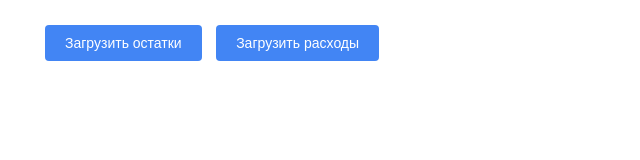
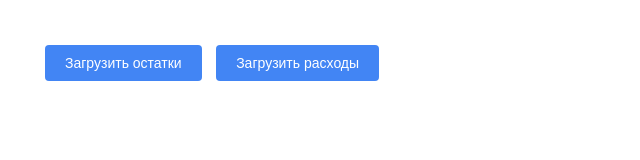
Before and after one commit to MisterKIS/1C8, a plain HTML site: page index.html in a window 1280 px wide. Shown: the whole page, without its empty margins (0-640 px from the left). Drawn offline with Linux system fonts and the light colour scheme.

Commit message:
Update index.html

```diff
--- a/index.html
+++ b/index.html
@@ -11,6 +11,9 @@
             margin: 0 auto;
             padding: 20px;
         }
+     .buttons {
+    margin: 20px 0;        /* Внешние отступы: 20px сверху и снизу, 0 слева и справа */
+}
      button {
     margin: 5px;           /* Отступ 5px со всех сторон у каждой кнопки */
     padding: 10px 20px;    /* Внутренние отступы: 10px сверху/снизу, 20px слева/справа */
@@ -30,8 +33,10 @@
   </head>
   <body>
     <!-- Кнопка для загрузки -->
+      <div class="buttons">
     <button onclick="loadData('oll')">Загрузить остатки</button>
     <button onclick="loadData('balance')">Загрузить расходы</button>
+      </div>
     <div id="data"></div>
     <script>
 
```
